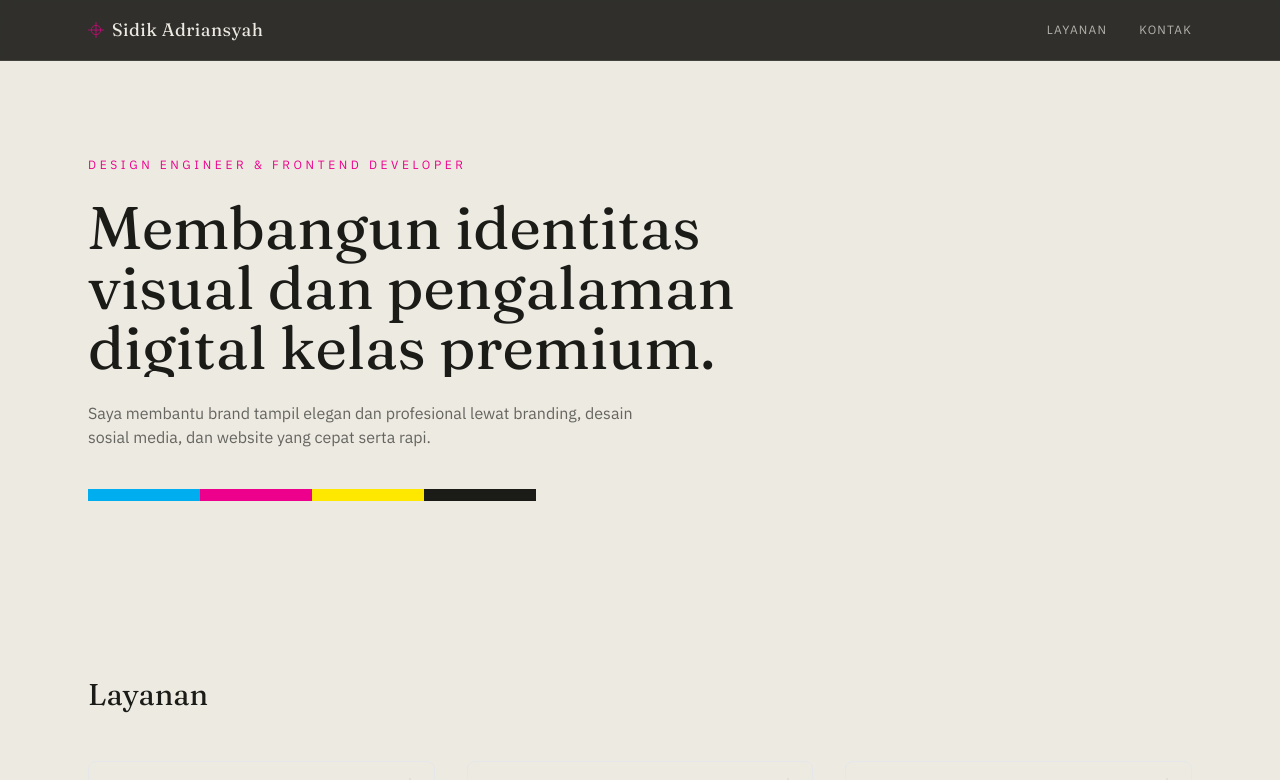
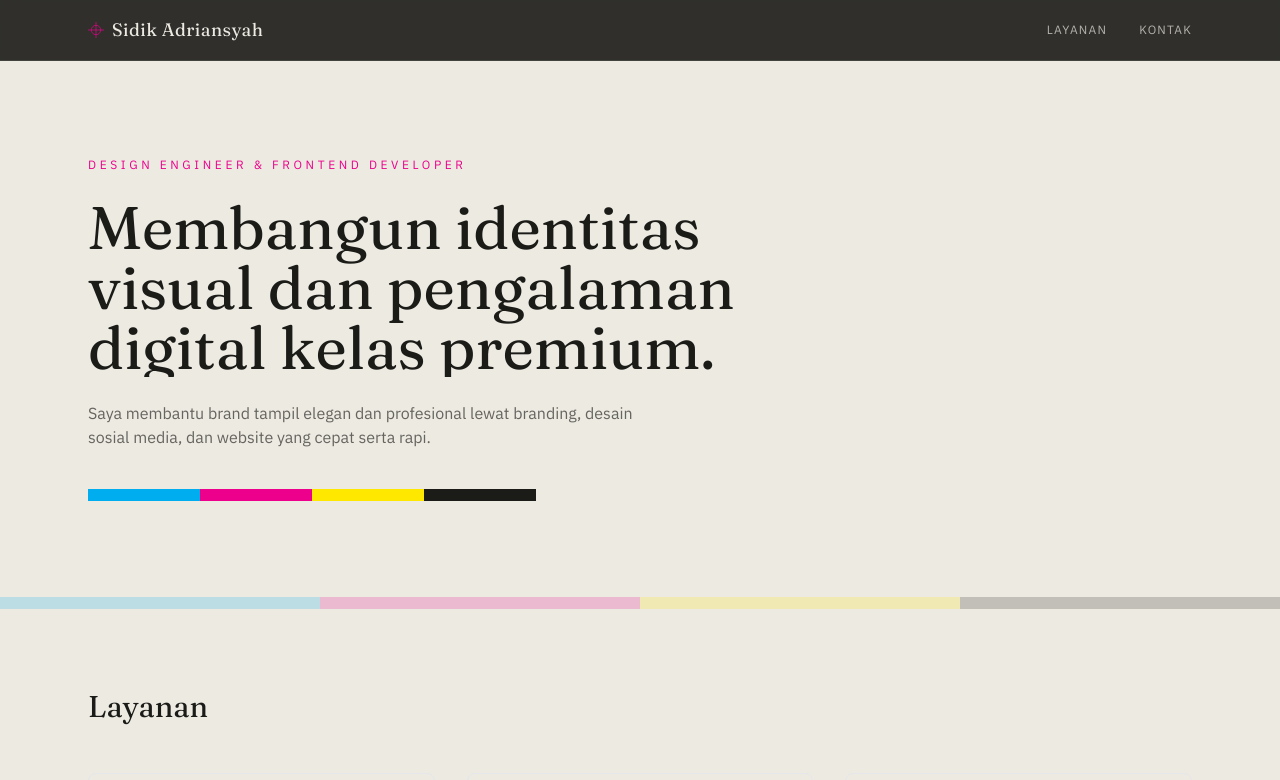
Before and after one commit to adrnsyhsdq-debug/portofolio3, a Next.js app: page / in a window 1280 px wide. Shown: the top 780 px of the page. Built offline with nearby package versions, Linux system fonts and the light colour scheme.

Commit message:
feat: activate ColorBar as a section divider on the homepage

```diff
--- a/app/page.tsx
+++ b/app/page.tsx
@@ -2,11 +2,13 @@ import { Hero } from '@/components/hero'
 import { Services } from '@/components/services'
 import { CTA } from '@/components/cta'
 import { Footer } from '@/components/footer'
+import { ColorBar } from '@/components/color-bar'
 
 export default function Home() {
   return (
     <main>
       <Hero />
+      <ColorBar className="opacity-20" />
       <Services />
       <CTA />
       <Footer />
```
